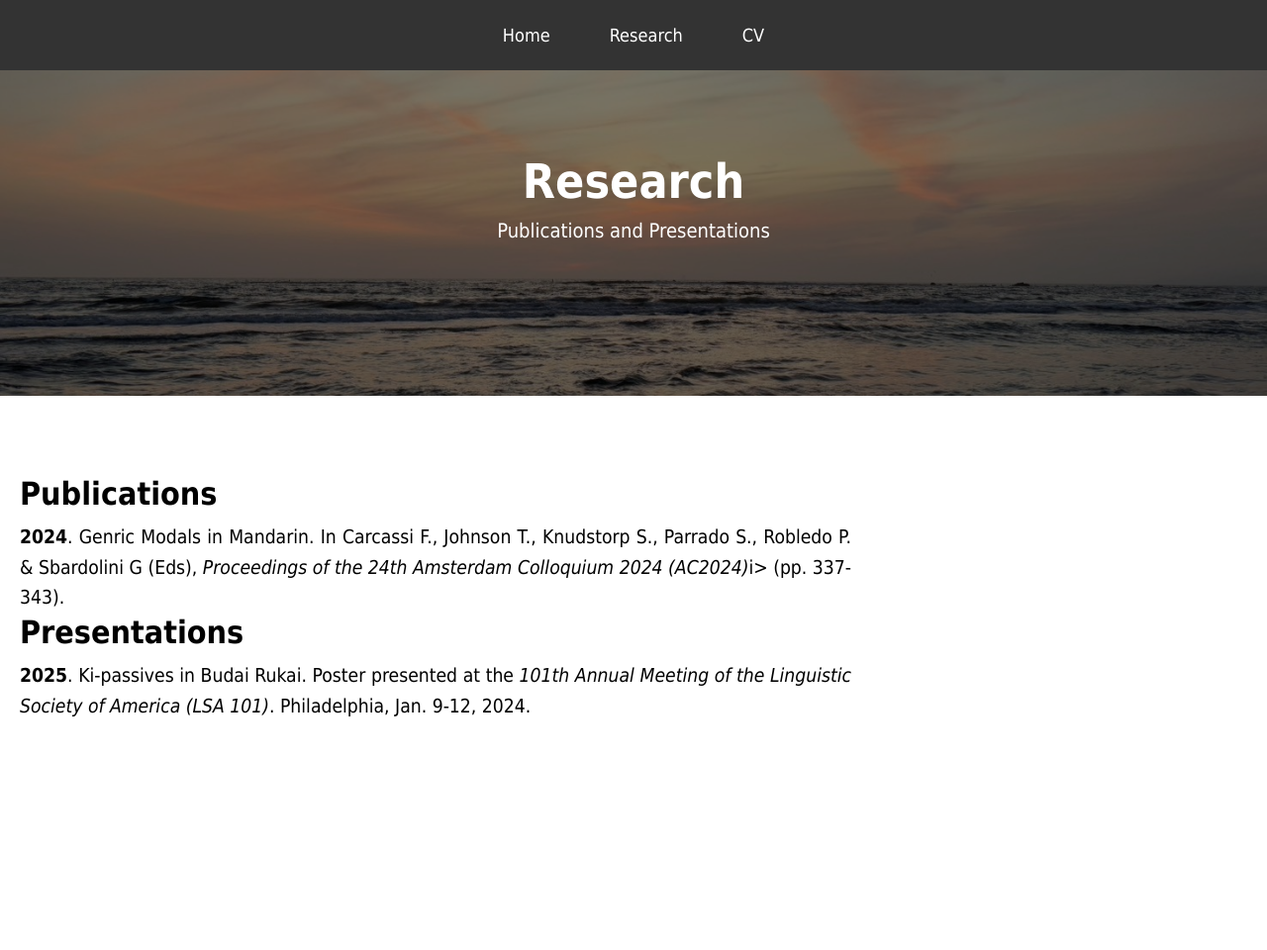
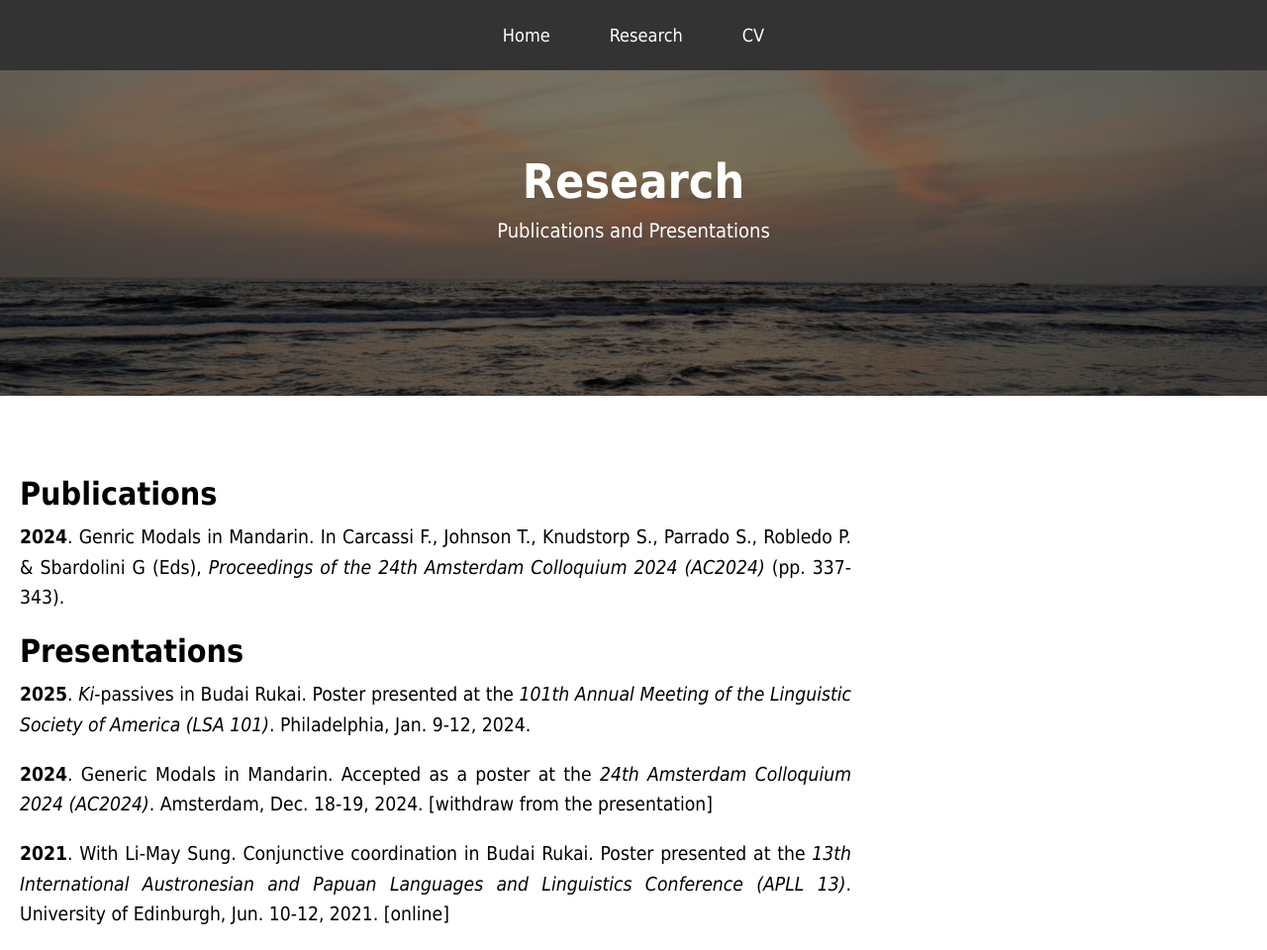
Before and after one commit to chunhungshih/chunhungshih.github.io, a plain HTML site: page research.html in a window 1280 px wide. Shown: the whole page at 99% size. Before the commit the page ends 800 px from the top, so only its background shows below. Drawn offline with Linux system fonts and the light colour scheme.

Commit message:
Update research.html

```diff
--- a/research.html
+++ b/research.html
@@ -71,9 +71,6 @@
         font-size: 16px;
       }
     }
-
-
-
   </style>
 </head>
 <body>
@@ -95,12 +92,15 @@
 
   <div class="content">
     <h1>Publications</h1>
-    <p><b>2024</b>. Genric Modals in Mandarin. In Carcassi F., Johnson T., Knudstorp S., Parrado S., Robledo P. & Sbardolini G (Eds), <i>Proceedings of the 24th Amsterdam Colloquium 2024 (AC2024)</i>i> (pp. 337-343).</p>
+    <p><b>2024</b>. Genric Modals in Mandarin. In Carcassi F., Johnson T., Knudstorp S., Parrado S., Robledo P. & Sbardolini G (Eds), <i>Proceedings of the 24th Amsterdam Colloquium 2024 (AC2024)</i> (pp. 337-343).</p>
 
+    <br>
     <h1>Presentations</h1>
-    <p><b>2025</b>. Ki-passives in Budai Rukai. Poster presented at the <i>101th Annual Meeting of the Linguistic Society of America (LSA 101)</i>. Philadelphia, Jan. 9-12, 2024.</p>
+    <p><b>2025</b>. <i>Ki</i>-passives in Budai Rukai. Poster presented at the <i>101th Annual Meeting of the Linguistic Society of America (LSA 101)</i>. Philadelphia, Jan. 9-12, 2024.</p>
     <br>
-    <p></p>
+    <p><b>2024</b>. Generic Modals in Mandarin. Accepted as a poster at the <i>24th Amsterdam Colloquium 2024 (AC2024)</i>. Amsterdam, Dec. 18-19, 2024. [withdraw from the presentation]</p>
+    <br>
+    <p><b>2021</b>. With Li-May Sung. Conjunctive coordination in Budai Rukai. Poster presented at the <i>13th International Austronesian and Papuan Languages and Linguistics Conference (APLL 13)</i>. University of Edinburgh, Jun. 10-12, 2021. [online]</p>
   </div>
 
 </body>
```
